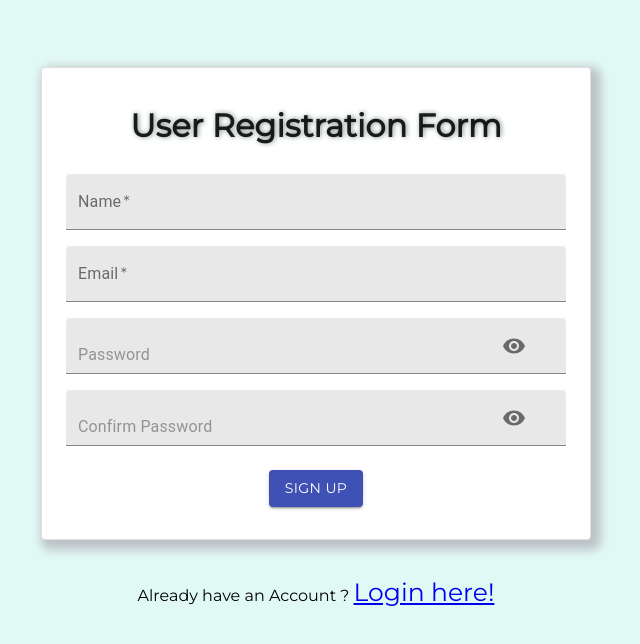
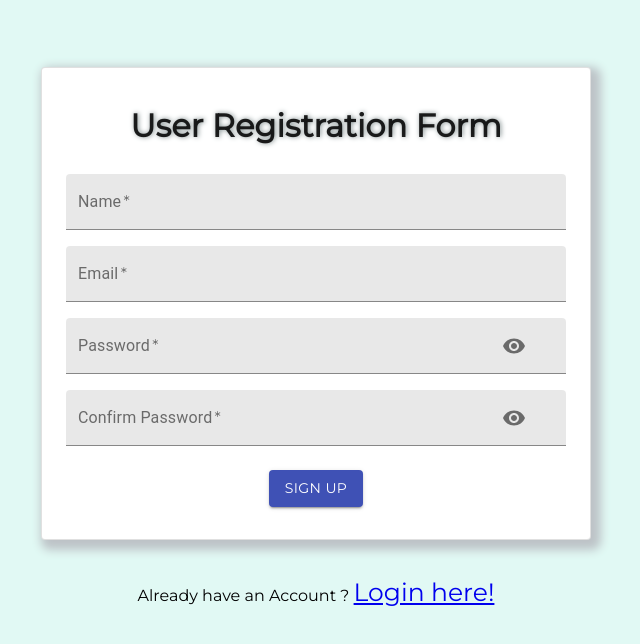
Before and after one commit to Rudissh-kanna/Real-Estate-Catalog, a React (Create React App) app in the folder client/: page /signup in a window 1280 px wide. Shown: the top 644 px of the page, without its empty margins (324-964 px from the left). Built offline with nearby package versions, Linux system fonts and the light colour scheme.

Commit message:
final changes

```diff
--- a/client/src/components/Signin.jsx
+++ b/client/src/components/Signin.jsx
@@ -1,7 +1,12 @@
 import React, { useState } from "react";
-import { makeStyles, Card, InputAdornment, IconButton} from "@material-ui/core";
-import Visibility from '@material-ui/icons/Visibility';
-import VisibilityOff from '@material-ui/icons/VisibilityOff';
+import {
+  makeStyles,
+  Card,
+  InputAdornment,
+  IconButton,
+} from "@material-ui/core";
+import Visibility from "@material-ui/icons/Visibility";
+import VisibilityOff from "@material-ui/icons/VisibilityOff";
 import TextField from "@material-ui/core/TextField";
 import Button from "@material-ui/core/Button";
 import { Link } from "react-router-dom";
@@ -60,8 +65,6 @@ const Signin = () => {
     setVisibility(!isVisibility);
   }
 
-
-
   const handleSubmit = async e => {
     e.preventDefault();
     await fetch("http://localhost:8080/login", {
@@ -80,14 +83,20 @@ const Signin = () => {
         localStorage.setItem("id", res.data._id);
         console.log(window.location);
         setError(res.message);
-        window.location.href = '/'
+        window.location.href = "/";
         // navigate("/");
       });
   };
 
   return (
-    <div style = {{width: "100%", height: "100vh", backgroundColor: "#E1F9F4", position: "fixed"}}>
-      <div style={{marginTop: "9%"}}>
+    <div
+      style={{
+        width: "100%",
+        height: "100vh",
+        backgroundColor: "#E1F9F4",
+        position: "fixed",
+      }}>
+      <div style={{ marginTop: "9%" }}>
         <form className={classes.root} onSubmit={handleSubmit}>
           <Card className={classes.card} variant="outlined">
             <h1 style={{ fontWeight: "bold", textShadow: "#7f8c8d 1px 0 5px" }}>
@@ -103,22 +112,21 @@ const Signin = () => {
             />
             <TextField
               id="adornment-password"
-            placeholder="Password"
+              label="Password"
               variant="filled"
-            type={isVisibility ? 'text' : 'password'}
+              type={isVisibility ? "text" : "password"}
               name="password"
               onChange={handleChange}
               InputProps={{
-              endAdornment:(
-              <InputAdornment position="end" >
+                endAdornment: (
+                  <InputAdornment position="end">
                     <IconButton
                       aria-label="Toggle password visibility"
-                onClick={handleClickShowPassword}
-              >
+                      onClick={handleClickShowPassword}>
                       {isVisibility ? <VisibilityOff /> : <Visibility />}
                     </IconButton>
                   </InputAdornment>
-              )
+                ),
               }}
             />
             {error && <p className="error_msg">{error}</p>}
--- a/client/src/components/Signup.jsx
+++ b/client/src/components/Signup.jsx
@@ -1,7 +1,12 @@
 import React, { useState } from "react";
-import { makeStyles, Card, IconButton, InputAdornment } from "@material-ui/core";
-import Visibility from '@material-ui/icons/Visibility';
-import VisibilityOff from '@material-ui/icons/VisibilityOff';
+import {
+  makeStyles,
+  Card,
+  IconButton,
+  InputAdornment,
+} from "@material-ui/core";
+import Visibility from "@material-ui/icons/Visibility";
+import VisibilityOff from "@material-ui/icons/VisibilityOff";
 import TextField from "@material-ui/core/TextField";
 import Button from "@material-ui/core/Button";
 import { useNavigate, Link } from "react-router-dom";
@@ -51,7 +56,6 @@ const Signup = () => {
     setVisibility(!isVisibility);
   }
 
-
   const handleSubmit = async e => {
     e.preventDefault();
 
@@ -72,8 +76,14 @@ const Signup = () => {
   };
 
   return (
-    <div  style = {{width: "100%", height: "100vh", backgroundColor: "#E1F9F4", position: "fixed"}}>
-    <div style={{marginTop: "4%"}}>
+    <div
+      style={{
+        width: "100%",
+        height: "100vh",
+        backgroundColor: "#E1F9F4",
+        position: "fixed",
+      }}>
+      <div style={{ marginTop: "4%" }}>
         <form className={classes.root} onSubmit={handleSubmit}>
           <Card className={classes.card} variant="outlined">
             <h1 style={{ fontWeight: "bold", textShadow: "#7f8c8d 1px 0 5px" }}>
@@ -95,60 +105,44 @@ const Signup = () => {
               required
               onChange={handleChange}
             />
-        {/* <TextField
+            <TextField
+              id="adornment-password"
               label="Password"
               variant="filled"
-          type="password"
-          name="password"
-          required
-          onChange={handleChange}
-        /> */}
-             <TextField
-            id="adornment-password"
-            placeholder="Password"
-            variant="filled"
-            type={isVisibility ? 'text' : 'password'}
+              type={isVisibility ? "text" : "password"}
               name="password"
               onChange={handleChange}
+              required
               InputProps={{
-              endAdornment:(
-              <InputAdornment position="end" >
+                endAdornment: (
+                  <InputAdornment position="end">
                     <IconButton
                       aria-label="Toggle password visibility"
-                onClick={handleClickShowPassword}
-              >
+                      onClick={handleClickShowPassword}>
                       {isVisibility ? <VisibilityOff /> : <Visibility />}
                     </IconButton>
                   </InputAdornment>
-              )
+                ),
               }}
             />
-        {/* <TextField
+            <TextField
+              id="adornment-password"
               label="Confirm Password"
               variant="filled"
-          type="password"
-          name="confirmpassword"
-          required
-          onChange={handleChange} */}
-        {/* /> */}
-        <TextField
-            id="adornment-password"
-            placeholder="Confirm Password"
-            variant="filled"
-            type={isVisibility ? 'text' : 'password'}
+              type={isVisibility ? "text" : "password"}
               name="confirmpassword"
               onChange={handleChange}
+              required
               InputProps={{
-              endAdornment:(
-              <InputAdornment position="end" >
+                endAdornment: (
+                  <InputAdornment position="end">
                     <IconButton
                       aria-label="Toggle password visibility"
-                onClick={handleClickShowPassword}
-              >
+                      onClick={handleClickShowPassword}>
                       {isVisibility ? <VisibilityOff /> : <Visibility />}
                     </IconButton>
                   </InputAdornment>
-              )
+                ),
               }}
             />
             <div>
```
Lines whose indentation alone changed are shown as unchanged.
